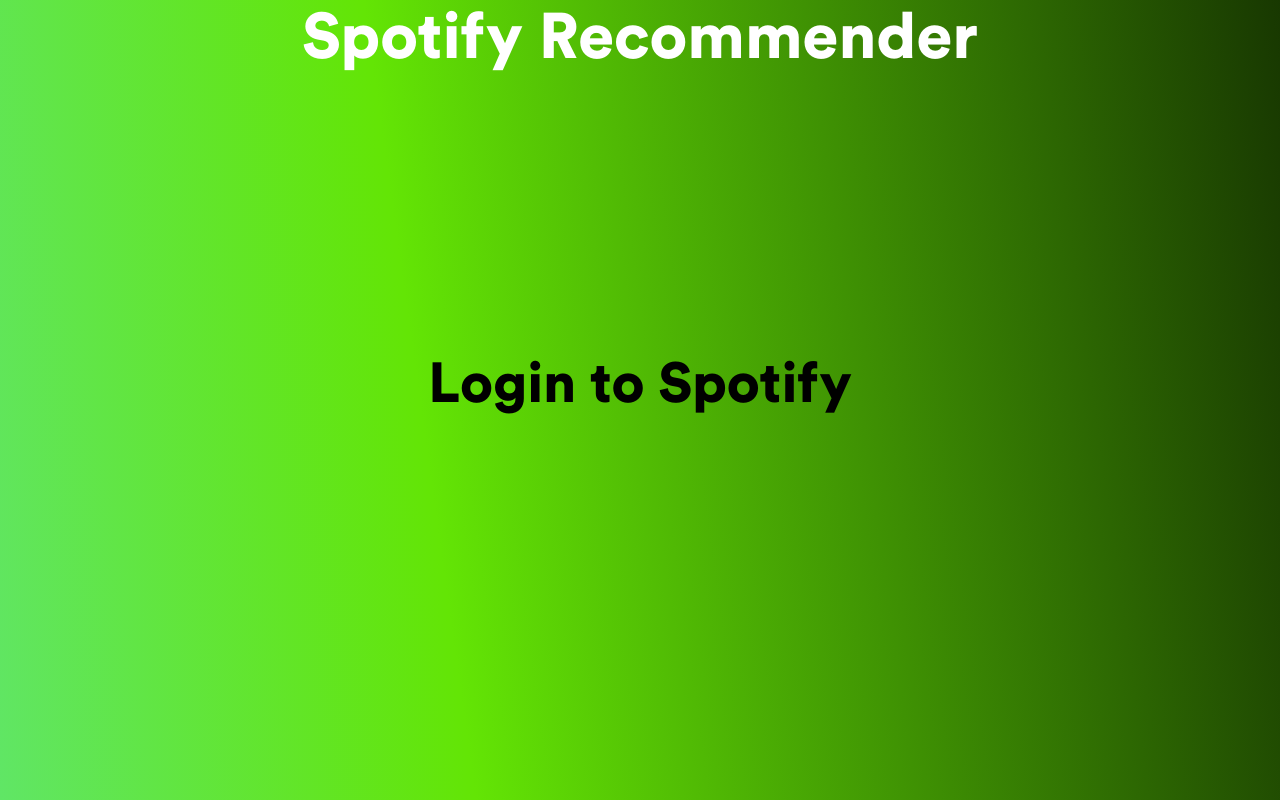
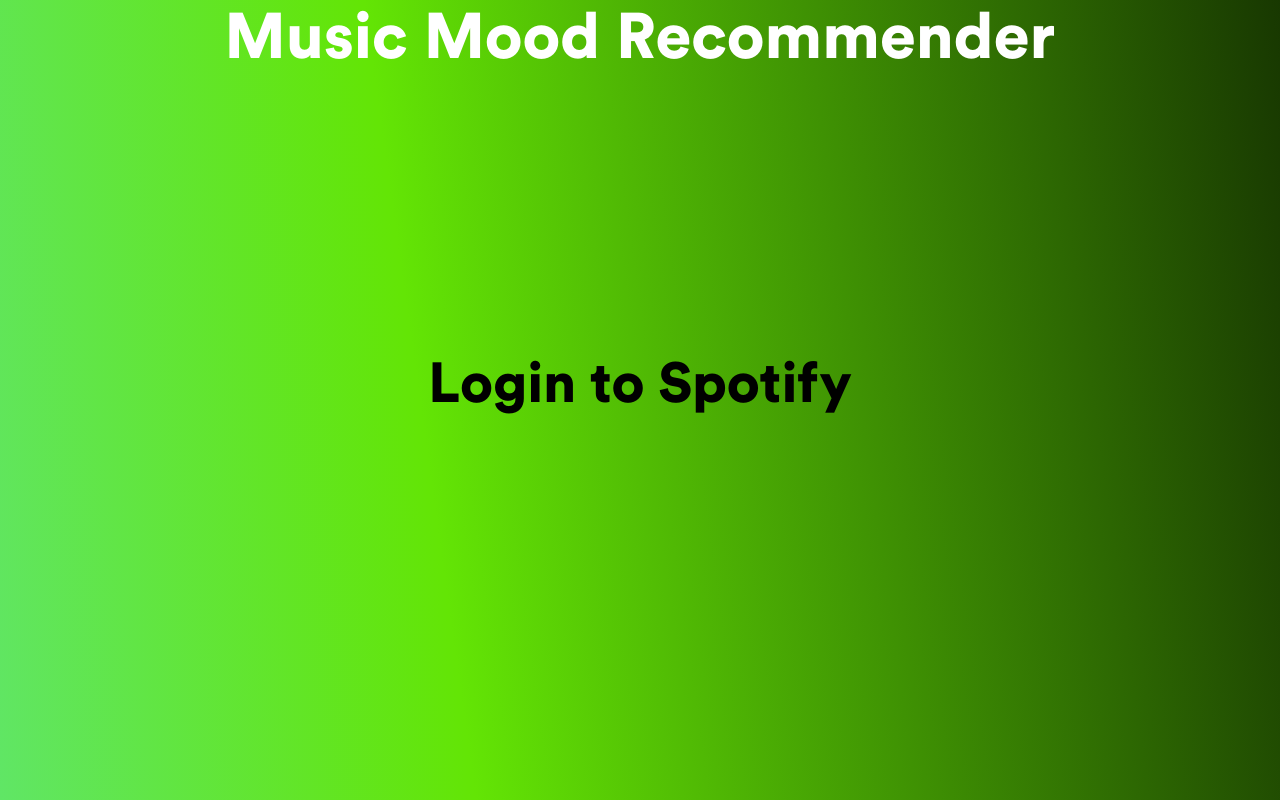
Before and after one commit to AkshatPandey1/spotify-mood, a React (Create React App) app: page / in a window 1280 px wide. Built offline with nearby package versions, Linux system fonts and the light colour scheme; no server answers.

Commit message:
Changed name

```diff
--- a/src/App.jsx
+++ b/src/App.jsx
@@ -52,7 +52,7 @@ function App() {
                     <div className={"cards"}>
                         <nav className="navbar navbar-expand-lg navbar-dark bg-dark ">
                             <a className="navbar-brand" href="/">
-                                Spotify Mood Recommender
+                                Music Mood Recommender
                             </a>
                             <button
                                 className="navbar-toggler"
--- a/src/components/Login.jsx
+++ b/src/components/Login.jsx
@@ -8,7 +8,7 @@ function Login() {
 
   return (
     <div className={"div-size"}>
-      <h1>Spotify Recommender</h1>
+      <h1>Music Mood Recommender</h1>
 
       <div className={"login"}>
         <a
```
